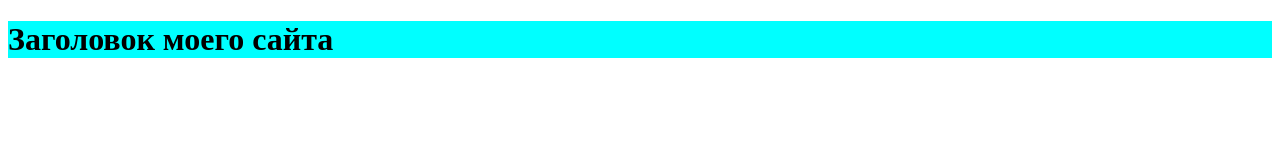
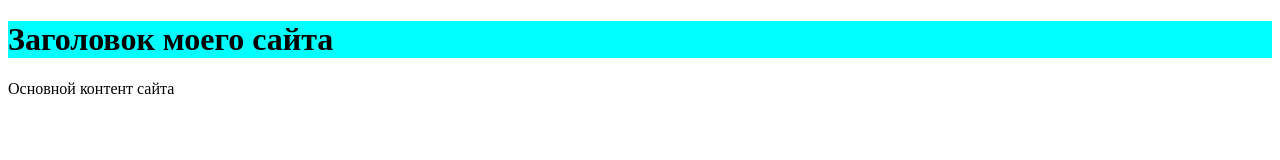
Before and after one commit to DenisUsoltsev/My-site, a plain HTML site: page index.html in a window 1280 px wide. Drawn offline with Linux system fonts and the light colour scheme.

Commit message:
Создан сновной контент сайта

```diff
--- a/index.html
+++ b/index.html
@@ -1,14 +1,21 @@
 <!DOCTYPE html>
 <html lang="en">
+
 <head>
     <meta charset="UTF-8">
     <meta name="viewport" content="width=device-width, initial-scale=1.0">
     <link rel="stylesheet" href="./css/style.css">
     <title>Document</title>
 </head>
+
 <body>
     <header>
         <h1>Заголовок моего сайта</h1>
     </header>
+
+    <main>
+        Основной контент сайта
+    </main>
 </body>
+
 </html>
```
